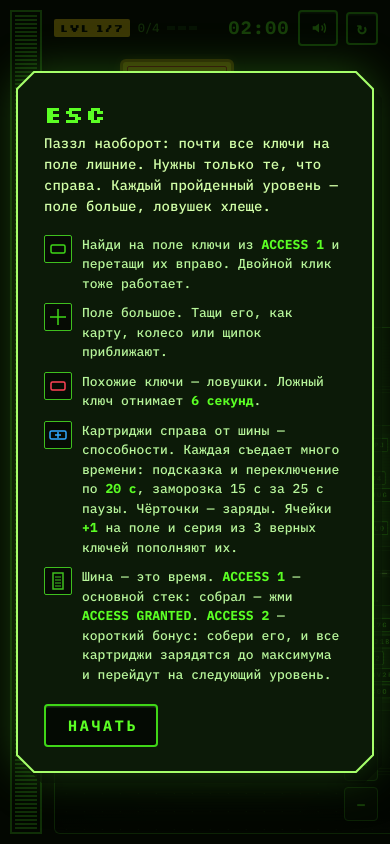
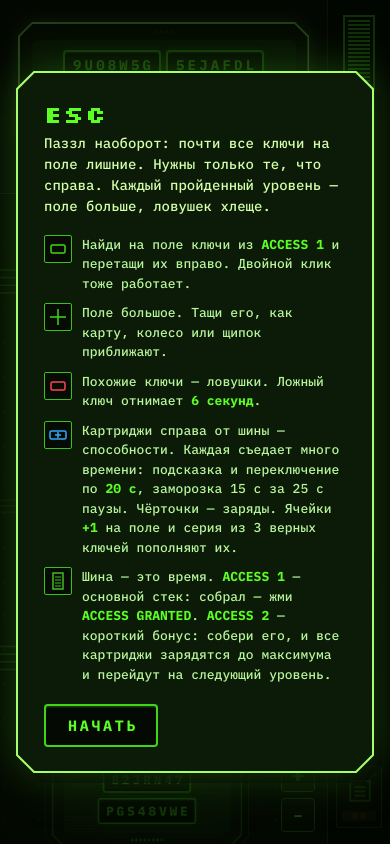
Before and after one commit to azykowww/hosting, a plain HTML site: page esc/index.html in a window 390 px wide. Drawn offline with Linux system fonts and the light colour scheme.

Commit message:
Add files via upload

```diff
--- a/esc/index.html
+++ b/esc/index.html
@@ -242,34 +242,45 @@ button{font:inherit;color:inherit}
 .snd[aria-pressed="true"] .w{display:none}
 
 /* ---------- narrow screens ---------- */
-/* phone: bus down the left edge; access carousel on top (bonus peeks from the right); cartridges; key field below bleeding off the edge */
+.dots{display:none}
+/* phone: access carousel on top (one page per stack, dots under it), key field below bleeding off the edges;
+   a dark column on the right holds the bus (top ~2/3) and the three cartridges */
 @media (max-width:820px){
-  #app{grid-template-columns:32px minmax(0,1fr);grid-template-rows:auto auto minmax(0,1fr);
-    grid-template-areas:"bus panel" "bus abil" "bus field";gap:12px;
-    padding-block:10px;padding-left:max(10px,env(safe-area-inset-left,0px));padding-right:0}
-  .rail{display:contents}
-  .bus{grid-area:bus;width:32px}
-  .abilities{grid-area:abil;flex-direction:row;justify-content:center;gap:30px}
+  #app{grid-template-columns:minmax(0,1fr) calc(63px + env(safe-area-inset-right,0px));grid-template-rows:auto minmax(0,1fr);
+    grid-template-areas:"panel side" "field side";gap:0;padding:0}
+  .rail{grid-area:side;flex-direction:column;align-items:center;gap:30px;background:#030602;border-left:1px solid var(--trace);
+    padding:15px env(safe-area-inset-right,0px) calc(env(safe-area-inset-bottom,0px) + 16px) 0}
+  .bus{flex:1 1 auto;width:32px;min-height:120px}
+  .abilities{flex-direction:column;gap:30px}
   .card .tip{display:none}
-  .field{grid-area:field;min-height:240px;border-right:0;border-radius:6px 0 0 6px}
-  .panel{grid-area:panel;display:flex;flex-direction:column;gap:8px;padding:0;overflow:visible;min-width:0}
-  .hud{gap:8px;flex-wrap:nowrap;padding-right:max(12px,env(safe-area-inset-right,0px))}
+  .field{grid-area:field;min-height:220px;border:0;border-top:1px solid var(--trace);border-radius:0}
+  .panel{grid-area:panel;display:flex;flex-direction:column;gap:6px;padding:calc(env(safe-area-inset-top,0px) + 12px) 0 8px;overflow:visible;min-width:0}
+  #entities{order:1;display:flex!important;gap:30px;overflow-x:auto;overflow-y:hidden;scroll-snap-type:x mandatory;
+    padding:10px 18px 6px max(18px,env(safe-area-inset-left,0px));scroll-padding-left:max(18px,env(safe-area-inset-left,0px));scrollbar-width:none;-webkit-overflow-scrolling:touch}
+  #entities::-webkit-scrollbar{display:none}
+  #entities::after{content:"";flex:0 0 6px}  /* lets the last page snap fully to the left edge */
+  .entity{flex:0 0 100%;scroll-snap-align:start;gap:0}
+  .entity.locked{opacity:.5}
+  .entity .tag,.entity .state{display:none}
+  .entity .emod{margin-top:0}
+  .entity .body{padding:16px 12px}
+  .entity .keys{max-height:30vh;overflow-y:auto}
+  .entity .key{font-size:14px;line-height:14px}
+  .entity[data-i="1"] .shell{background:#2a6f9e}
+  .entity[data-i="1"].active .shell{background:var(--blue)}
+  .hud{order:2;gap:8px;flex-wrap:nowrap;padding:0 12px 0 max(16px,env(safe-area-inset-left,0px))}
+  .dots{display:flex;gap:6px;flex:1;justify-content:center}
+  .dots button{width:7px;height:7px;padding:0;border:0;border-radius:50%;background:var(--line);cursor:pointer}
+  .dots button.on{background:var(--act-stroke);box-shadow:0 0 6px var(--act-stroke)}
+  .dots button.bonus{background:#2a6f9e}
+  .dots button.bonus.on{background:var(--blue);box-shadow:0 0 6px var(--blue)}
+  .brand,.score{display:none}
+  .lvl{font-size:10px}
+  .clock{margin-left:0;font-size:15px}
   #restart .t{display:none}
-  #restart .i{display:inline;font:700 17px/1 var(--font-key);letter-spacing:0}
-  #restart{padding:6px 9px}
-  .brand{display:none}
-  .clock{font-size:18px}
-  .btn{font-size:11px;padding:7px 8px 7px 10px}
-  #entities{display:flex!important;gap:14px;overflow-x:auto;overflow-y:hidden;scroll-snap-type:x mandatory;padding:8px 40px 6px 2px;scrollbar-width:none;-webkit-overflow-scrolling:touch}
-  #entities::-webkit-scrollbar{display:none}
-  .entity{flex:0 0 calc(100% - 52px);scroll-snap-align:start;gap:10px}
-  .entity .emod{margin-top:2px}
-  .entity .body{padding:14px 9px}
-  .entity .keys{max-height:27vh;overflow-y:auto}
-  .entity .key{font-size:12px;line-height:12px;padding:5px calc(7px - .23em) 5px 7px}
-  .tag span{font-size:13px;padding:5px 8px 4px}
-  .state{font-size:10px}
-  .grant{position:fixed;left:50%;bottom:calc(env(safe-area-inset-bottom,0px) + 18px);transform:translateX(-50%);z-index:30;width:min(320px,78vw)}
+  #restart .i{display:inline;font:700 15px/1 var(--font-key);letter-spacing:0}
+  #restart,.snd{padding:4px 7px}
+  .grant{position:fixed;left:calc((100% - 63px) / 2);bottom:calc(env(safe-area-inset-bottom,0px) + 18px);transform:translateX(-50%);z-index:30;width:min(300px,70vw)}
   .grant span{font-size:17px}
   .legend{display:none}
   .dialog h1{font-size:24px}
@@ -327,6 +338,7 @@ button{font:inherit;color:inherit}
       <span class="lvl" id="lvl">LVL 1</span>
       <span class="score" id="score">0/16</span>
       <span class="streak" id="streak" title="Серия: 3 верных ключа подряд дают +1 подсказку"><i></i><i></i><i></i></span>
+      <span class="dots" id="dots" aria-label="Доступы"></span>
       <span class="clock" id="clock">03:00</span>
       <button type="button" class="btn snd" id="mute" aria-label="Звук" aria-pressed="false"><svg viewBox="0 0 20 20" aria-hidden="true"><path d="M3 8h3l4-3v10l-4-3H3z" fill="currentColor"/><path class="w" d="M13 7c1.2 1.6 1.2 4.4 0 6M15.5 5c2.2 2.8 2.2 7.2 0 10" fill="none" stroke="currentColor" stroke-width="1.5"/><path class="x" d="M13 7l5 6M18 7l-5 6" stroke="currentColor" stroke-width="1.5"/></svg></button>
       <button type="button" class="btn" id="restart" aria-label="Заново"><span class="t">ЗАНОВО</span><span class="i" aria-hidden="true">↻</span></button>
@@ -662,8 +674,31 @@ function renderPanel() {
     }
     e.box = d; entsBox.appendChild(d);
   });
+  // phone pagination dots: one per stack, the bonus one is blue
+  const dots = $("dots"); dots.textContent = "";
+  S.entities.forEach((e, i) => {
+    const b = document.createElement("button"); b.type = "button";
+    b.className = e.bonus ? "bonus" : ""; b.setAttribute("aria-label", e.name);
+    b.addEventListener("click", () => scrollToEntity(i));
+    dots.appendChild(b);
+  });
+  entsBox.scrollLeft = 0;
+  syncDots();
   updatePanel();
 }
+function scrollToEntity(i) {
+  const e = S.entities[i]; if (!e) return;
+  const pad = parseFloat(getComputedStyle(entsBox).paddingLeft) || 0;
+  const left = entsBox.scrollLeft + e.box.getBoundingClientRect().left - entsBox.getBoundingClientRect().left - pad;
+  entsBox.scrollTo({ left, behavior: reduceMotion ? "auto" : "smooth" });
+}
+function syncDots() {
+  if (!S) return;
+  let best = 0, bd = Infinity;
+  S.entities.forEach((e, i) => { const d = Math.abs(e.box.getBoundingClientRect().left - entsBox.getBoundingClientRect().left); if (d < bd) { bd = d; best = i; } });
+  [...$("dots").children].forEach((b, i) => b.classList.toggle("on", i === best));
+}
+entsBox.addEventListener("scroll", () => requestAnimationFrame(syncDots), { passive: true });
 function updatePanel() {
   let found = 0;
   S.entities.forEach((e, i) => {
@@ -939,7 +974,7 @@ function worldPos(el) {
 }
 function centerCam() {
   const w = field.clientWidth, h = field.clientHeight;
-  cam.s = clamp(Math.min(w / worldW, h / worldH) * 1.9, .42, .85);
+  cam.s = window.matchMedia("(max-width:820px)").matches ? .85 : clamp(Math.min(w / worldW, h / worldH) * 1.9, .42, .85);
   cam.x = w / 2 - worldW * cam.s / 2; cam.y = h / 2 - worldH * cam.s / 2;
   clampCam(); applyCam();
 }
@@ -1190,10 +1225,8 @@ function tryCapture(el, ghost) {
 const mainDone = () => S.entities[0].keys.every(k => k.found);
 // phone carousel: bring the access being filled into view
 function focusActive() {
-  const e = S.entities[S.active];
-  if (!e || !window.matchMedia("(max-width:820px)").matches) return;
-  const box = $("entities");
-  box.scrollTo({ left: e.box.offsetLeft - box.offsetLeft - 2, behavior: reduceMotion ? "auto" : "smooth" });
+  if (!S.entities[S.active] || !window.matchMedia("(max-width:820px)").matches) return;
+  scrollToEntity(S.active);
 }
 function afterFound(i) {
   const e = S.entities[i], bonusE = S.entities[1];
```
